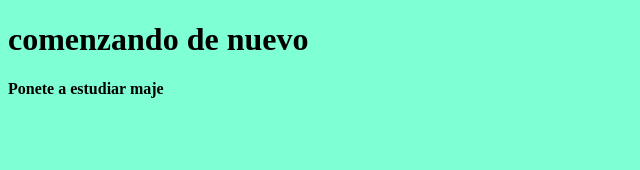
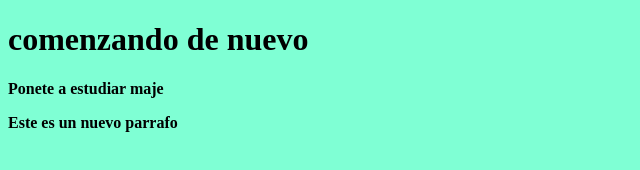
Before and after one commit to cacl0409/git_new, a plain HTML site: page index.html in a window 1280 px wide. Shown: the whole page, without its empty margins (0-640 px from the left). Drawn offline with Linux system fonts and the light colour scheme; files whose address does not match are found by name.

Commit message:
Update index.html

```diff
--- a/index.html
+++ b/index.html
@@ -9,6 +9,7 @@
 
     <h1> comenzando de nuevo </h1>
     <p>Ponete a estudiar maje </p>
+    <p> Este es un nuevo parrafo <p>
 
 
   </body>
```
